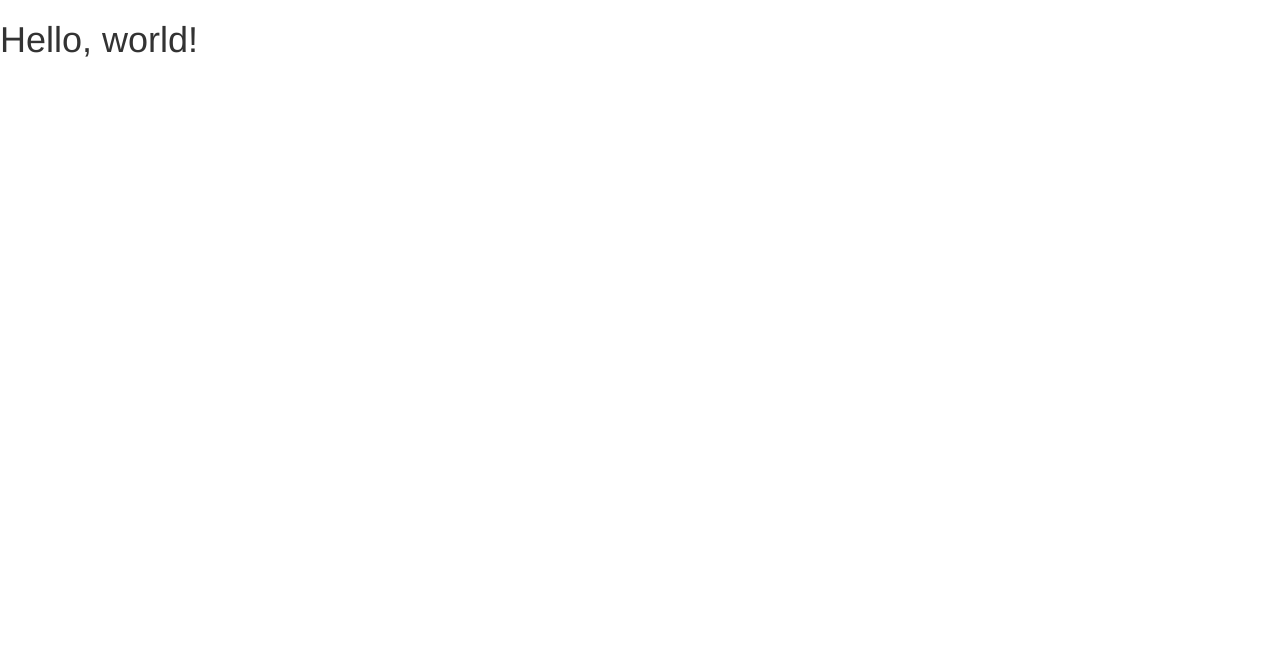
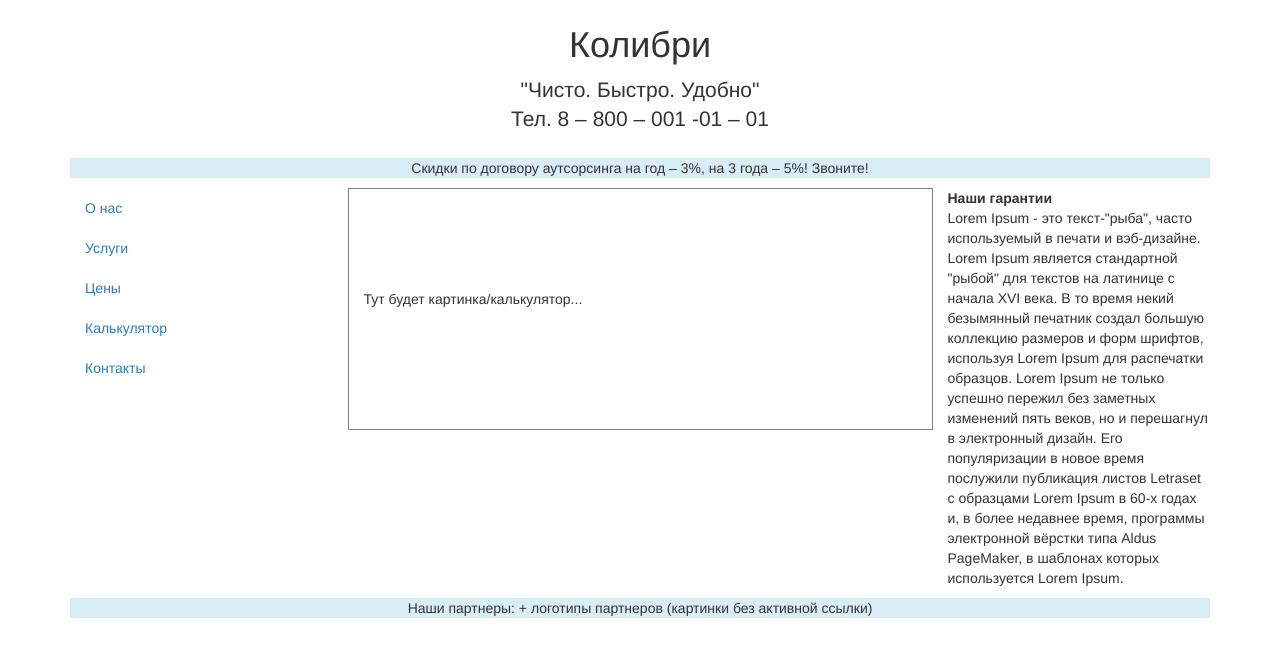
Before and after one commit to cocolibry/calculator, a website: page index.htm in a window 1280 px wide. Drawn offline with Linux system fonts and the light colour scheme.

Commit message:
main page changed

```diff
--- /dev/null
+++ b/css/style.css
@@ -0,0 +1,4 @@
+.header-template {
+    padding: 5px 15px;
+    text-align: center;
+}
--- a/index.htm
+++ b/index.htm
@@ -4,19 +4,59 @@
     <meta charset="utf-8">
     <meta http-equiv="X-UA-Compatible" content="IE=edge">
     <meta name="viewport" content="width=device-width, initial-scale=1">
-    <title>Bootstrap 101 Template</title>
+    <title>Колибри</title>
     <link href="css/bootstrap.min.css" rel="stylesheet">
+    <link href="css/style.css" rel="stylesheet">
     <script src="js/jquery.min.js"></script>
     <script src="js/bootstrap.min.js"></script>
+
   </head>
   <body>
-    <h1>Hello, world!</h1>
+
 <!--
     - implement basic layout (grid and menu)
     - implement page for calculator (think about simple and powerful solution)
         - config with cleaning services and prices
         - universal way to display it and calculate
+-->
 
--->
+    <div class="container">
+      <div class="header-template">
+        <h1>Колибри</h1>
+        <p class="lead">
+          "Чисто. Быстро. Удобно"<br>
+          Тел. 8 – 800 – 001 -01 – 01
+        </p>
+      </div>
+
+      <p class="bg-info text-center">Скидки по договору аутсорсинга на год – 3%, на 3 года – 5%! Звоните!</p>
+
+      <div class="row">
+        <div class="col-md-3">
+          <ul class="nav nav-sidebar">
+            <li><a href="#">О нас</a></li>
+            <li><a href="#">Услуги</a></li>
+            <li><a href="#">Цены</a></li>
+            <li class="active"><a href="#">Калькулятор</a></li>
+            <li><a href="#">Контакты</a></li>
+          </ul>
+        </div>
+        <div class="col-md-6" style="border: 1px solid grey;">
+          <br><br><br><br><br>
+          Тут будет картинка/калькулятор...
+          <br><br><br><br><br><br><br>
+        </div>
+        <div class="col-md-3">
+          <b>Наши гарантии</b>
+          <p>
+            Lorem Ipsum - это текст-"рыба", часто используемый в печати и вэб-дизайне. Lorem Ipsum является стандартной "рыбой" для текстов на латинице с начала XVI века. В то время некий безымянный печатник создал большую коллекцию размеров и форм шрифтов, используя Lorem Ipsum для распечатки образцов. Lorem Ipsum не только успешно пережил без заметных изменений пять веков, но и перешагнул в электронный дизайн. Его популяризации в новое время послужили публикация листов Letraset с образцами Lorem Ipsum в 60-х годах и, в более недавнее время, программы электронной вёрстки типа Aldus PageMaker, в шаблонах которых используется Lorem Ipsum.
+          </p>
+        </div>
+      </div>
+
+      <p class="bg-info text-center">Наши партнеры: + логотипы партнеров (картинки без активной ссылки)</p>
+
+    </div>
+
   </body>
 </html>
```
